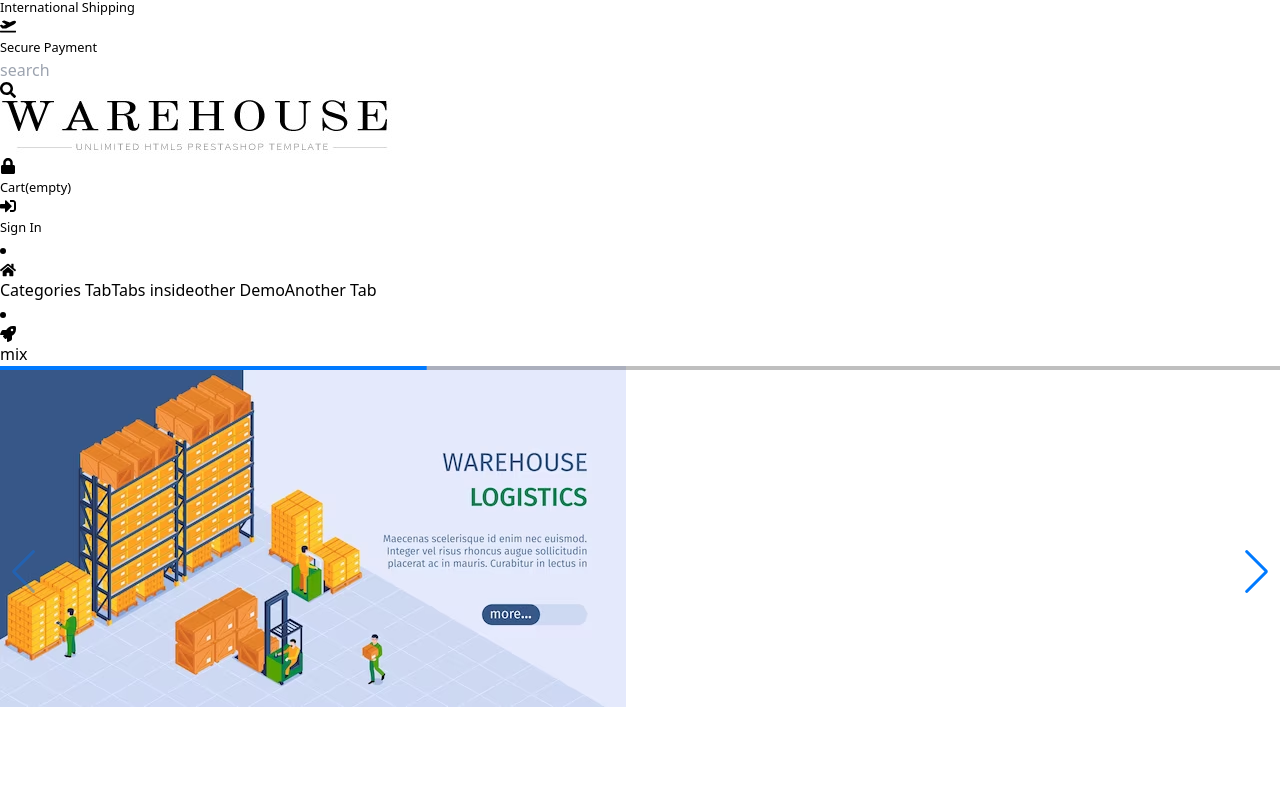
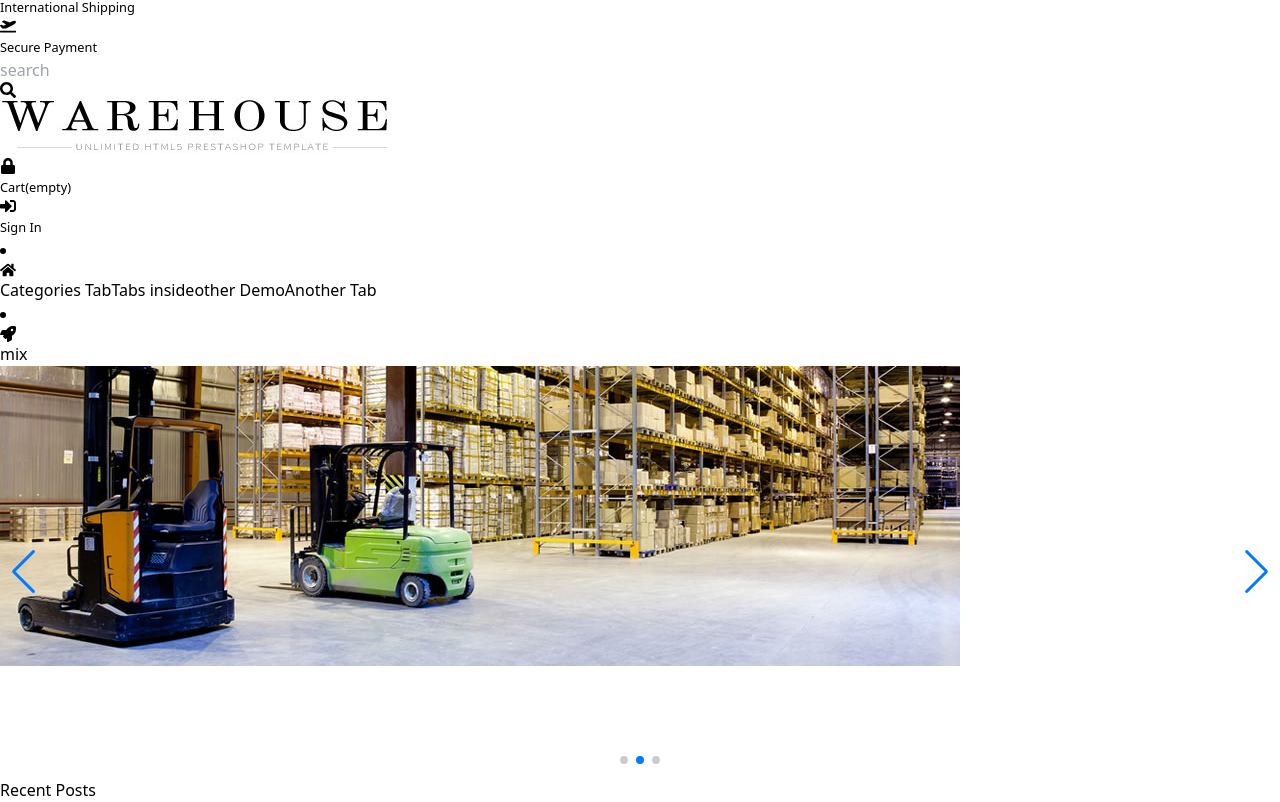
Before and after one commit to adnanhjoy/warehouse, a React (Vite) app: page / in a window 1280 px wide. Shown: the part 287-1089 px from the top of the page. Before the commit the page ends 1065 px from the top, so only its background shows below. Built offline with nearby package versions, Linux system fonts and the light colour scheme.

Commit message:
added carousel

```diff
--- a/src/Pages/Home/Home/Home.jsx
+++ b/src/Pages/Home/Home/Home.jsx
@@ -1,10 +1,12 @@
 import React from 'react';
 import Carousel from '../../../components/Carousel/Carousel';
+import RecentPost from '../../../components/RecentPost/RecentPost';
 
 const Home = () => {
     return (
         <div>
             <Carousel></Carousel>
+            <RecentPost></RecentPost>
         </div>
     );
 };
--- a/src/Shared/NavBar/NavBar.jsx
+++ b/src/Shared/NavBar/NavBar.jsx
@@ -8,7 +8,8 @@ const NavBar = () => {
         <div className='border-y-4'>
             <nav className='flex space-x-5 justify-center items-center text-gray-500 font-semibold'>
                 <li className=' list-none hover:bg-black hover:text-white py-3 px-6 cursor-pointer uppercase'><span><FaHome></FaHome></span></li>
-                <li className=' list-none hover:bg-black hover:text-white p-3 cursor-pointer uppercase dropdown'>Categories Tab
+                <li className='list-none hover:bg-black hover:text-white p-3 cursor-pointer uppercase dropdown'>
+                    <Link>Categories Tab</Link>
                     <ul className='dropdown-content'>
                         <div className='flex w-11/12'>
                             <div className='w-96'>
@@ -72,7 +73,7 @@ const NavBar = () => {
                     </ul>
                 </li>
                 <li className=' list-none hover:bg-black hover:text-white p-3 cursor-pointer uppercase dropdown'>Another Tab
-                <ul className='dropdown-content'>
+                    <ul className='dropdown-content'>
                         <div className='flex w-11/12'>
                             <div className='w-96'>
                                 <li><Link><small>T Shirts</small></Link></li>
--- a/src/components/Carousel/Carousel.jsx
+++ b/src/components/Carousel/Carousel.jsx
@@ -1,13 +1,12 @@
 import React, { useRef, useState } from "react";
+// Import Swiper React components
 import { Swiper, SwiperSlide } from "swiper/react";
 
 // Import Swiper styles
 import "swiper/css";
 import "swiper/css/pagination";
 import "swiper/css/navigation";
-
-// import required modules
-import { Pagination, Navigation } from "swiper";
+import { Autoplay, Pagination, Navigation } from "swiper";
 import banner1 from '../../assets/banner/1.avif'
 import banner2 from '../../assets/banner/1.jpg'
 import banner3 from '../../assets/banner/2.avif'
@@ -16,21 +15,27 @@ const Carousel = () => {
     return (
         <>
             <Swiper
+                spaceBetween={30}
+                centeredSlides={true}
+                autoplay={{
+                    delay: 2500,
+                    disableOnInteraction: false,
+                }}
                 pagination={{
-                    type: "progressbar",
+                    clickable: true,
                 }}
                 navigation={true}
-                modules={[Pagination, Navigation]}
+                modules={[Autoplay, Pagination, Navigation]}
                 className="mySwiper"
             >
                 <SwiperSlide>
-                    <img className="h-96 w-full" src={banner1} alt="" />
+                    <img className="w-full h-96" src={banner1} alt="banner" />
                 </SwiperSlide>
                 <SwiperSlide>
-                    <img className="h-96 w-full" src={banner2} alt="" />
+                    <img className="w-full h-96" src={banner2} alt="banner" />
                 </SwiperSlide>
                 <SwiperSlide>
-                    <img className="h-96 w-full" src={banner3} alt="" />
+                    <img className="w-full h-96" src={banner3} alt="banner" />
                 </SwiperSlide>
             </Swiper>
         </>
--- /dev/null
+++ b/src/components/RecentPost/RecentPost.jsx
@@ -0,0 +1,11 @@
+import React from 'react';
+
+const RecentPost = () => {
+    return (
+        <div>
+            <h4 className='text-center my-10 text-lg'>Recent Posts</h4>
+        </div>
+    );
+};
+
+export default RecentPost;
```
